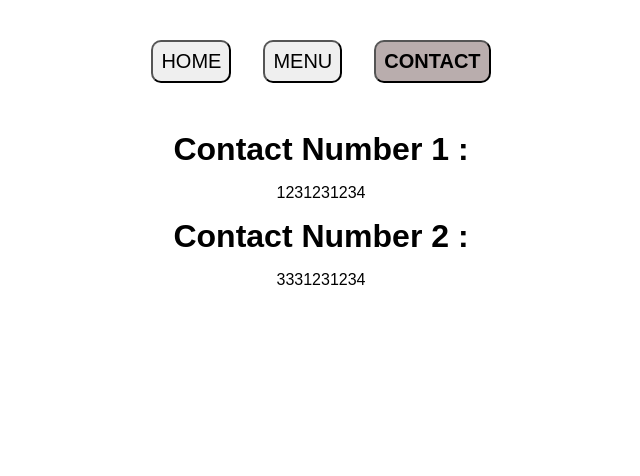
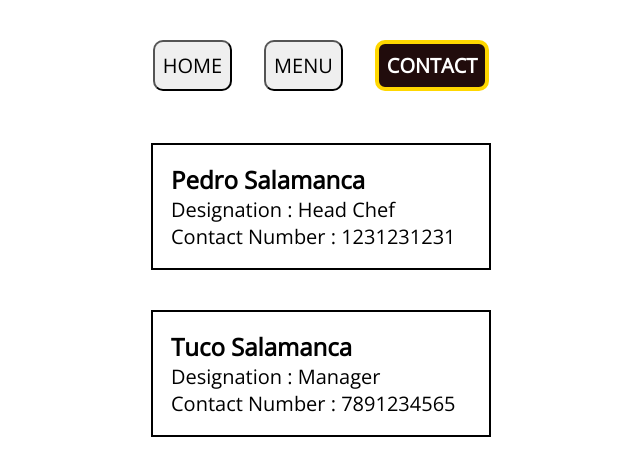
Before and after one commit to AnuragYadav404/Restaurant-page, a website built with webpack: page dist/index.html in a window 1280 px wide. Both pictures are taken after a click on the button "CONTACT". Shown: the whole page, without its empty margins (319-959 px from the left). Built offline with nearby package versions, Linux system fonts and the light colour scheme; files whose address does not match are found by name.

Commit message:
Implement "Contact" section/tab.
Implement the "contact" section/tab with details
of chef and head manager with style.
Webpack suggests optimizing the size of html's
background image

```diff
--- a/src/contactPage.js
+++ b/src/contactPage.js
@@ -4,16 +4,27 @@ export default function contactPage(ele) {
     const subContent = document.createElement('div');
     subContent.classList.add('subcontent');
 
-    const contact1 = document.createElement('h1');
-    const p1 = document.createElement('p1');
-    contact1.innerText = "Contact Number 1 :"
-    p1.innerText = "1231231234";
+    const pedro = document.createElement('ul');
+    const pedroName = document.createElement('li')
+    pedroName.innerText = 'Pedro Salamanca';
+    const pedroDesign = document.createElement('li');
+    pedroDesign.innerText = 'Designation : Head Chef';
+    const pedroNumber = document.createElement('li');
+    pedroNumber.innerText = 'Contact Number : 1231231231';
+    pedro.append(pedroName, pedroDesign, pedroNumber);
 
-    const contact2 = document.createElement('h1');
-    const p2 = document.createElement('p2');
-    contact2.innerText = "Contact Number 2 :"
-    p2.innerText = "3331231234";
 
-    subContent.append(contact1,p1,contact2,p2);
+    const tuco = document.createElement('ul');
+    const tucoName = document.createElement('li')
+    tucoName.innerText = 'Tuco Salamanca';
+    const tucoDesign = document.createElement('li');
+    tucoDesign.innerText = 'Designation : Manager';
+    const tucoNumber = document.createElement('li');
+    tucoNumber.innerText = 'Contact Number : 7891234565';
+    tuco.append(tucoName, tucoDesign, tucoNumber);
+
+
+    subContent.append(pedro, tuco);
+
     ele.appendChild(subContent);
 }
--- a/src/styles.css
+++ b/src/styles.css
@@ -1,6 +1,8 @@
+@import url('https://fonts.googleapis.com/css2?family=Josefin+Sans&family=Open+Sans&display=swap');
+
 * {
     font-size: 100%;
-    font-family: Arial;
+    font-family: 'Open Sans';
 
 }
 
@@ -56,8 +58,9 @@ h1{
 
 p {
     font-size: 20px;
+
     width: 80%;
-    /* text-align: center; */
+    text-align: center;
 }
 
 ul {
@@ -81,6 +84,23 @@ ul {
 
 
 .active{
-    background-color: rgb(185, 173, 173);
+    background-color: rgb(33, 12, 12);
     font-weight: 800;
+    color: white;
+    border: solid 4px gold;
 }
+
+
+ul {
+    padding: 0;
+    font-size: 20px;
+    border: 2px solid black;
+    padding: 18px;
+    width: 300px;
+    /* margin: 32px; */
+}
+
+li:first-child {
+    font-weight: 800;
+    font-size: 24px;
+}
```
Also changed, not shown: dist/main.js.
